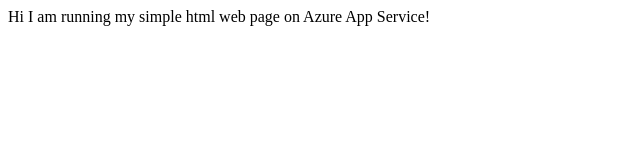
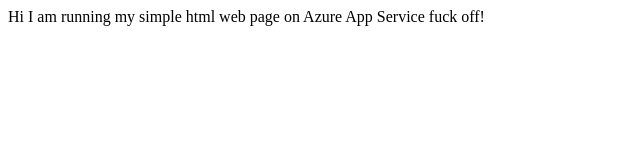
Before and after one commit to johnindira/deployonazure, a plain HTML site: page index.html in a window 1280 px wide. Shown: the full height of the page, 0-640 px from the left. Drawn offline with Linux system fonts and the light colour scheme.

Commit message:
Update index.html

```diff
--- a/index.html
+++ b/index.html
@@ -6,7 +6,7 @@
 
 		 <!-- 3. Display the application -->
 		 <body>
-		    Hi I am running my simple html web page on Azure App Service! </a>
+		    Hi I am running my simple html web page on Azure App Service fuck off! </a>
 		</body>
 
 		</html>
```
